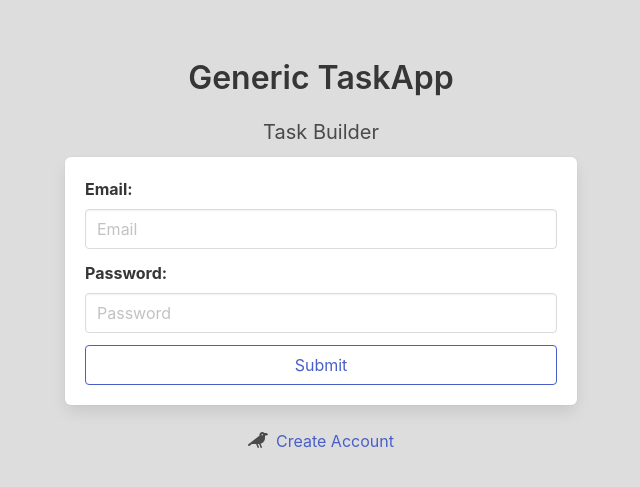
After one commit to ojeelafriend/generic-taskapp, a PHP site: page /public/login.html in a window 1280 px wide. The commit adds this page. Shown: the top 487 px of the page, without its empty margins (319-959 px from the left). Run offline with PHP 8.4, Linux system fonts and the light colour scheme; some libraries are stand-ins or nearby versions.

Commit message:
Implemento login y registro con sessiones y autorización de usuario (frontend/backend)

```diff
--- /dev/null
+++ b/public/js/Shared/Session.js
@@ -0,0 +1,15 @@
+class Session {
+  static async getProfile() {
+    let profile = await fetch(
+      "http://localhost/generic-taskapp/webservice/Network/session.php"
+    );
+
+    return await profile.json();
+  }
+
+  static async removeProfile() {
+    await fetch(
+      "http://localhost/generic-taskapp/webservice/Network/logout.php"
+    );
+  }
+}
--- /dev/null
+++ b/public/js/Shared/auth/authorize.js
@@ -0,0 +1,5 @@
+(async () => {
+  if (!(await Session.getProfile())) {
+    window.location.href = "http://localhost/generic-taskapp/public/login.html";
+  }
+})();
--- /dev/null
+++ b/public/js/Shared/auth/redirect.js
@@ -0,0 +1,6 @@
+(async () => {
+  if (await Session.getProfile()) {
+    window.location.href =
+      "http://localhost/generic-taskapp/public/taskapp.html";
+  }
+})();
--- a/public/js/Tasks/components/PageNumber.js
+++ b/public/js/Tasks/components/PageNumber.js
@@ -21,7 +21,7 @@ class PageNumber {
     return pageState.pages
       .map((number) => {
         return `
-          <button onclick="submitPage(${number})">${number}</button>
+          <button class="pagination" onclick="submitPage(${number})">${number}</button>
         `;
       })
       .join("");
--- a/public/js/Tasks/events/submit.js
+++ b/public/js/Tasks/events/submit.js
@@ -17,3 +17,8 @@ async function submitRemoveTask(itemId) {
   await submitPage(CurrentPage.getPage());
   await PageNumber.render();
 }
+
+async function logout() {
+  await Session.removeProfile();
+  window.location.reload();
+}
--- /dev/null
+++ b/public/js/Users/Notifier.js
@@ -0,0 +1,19 @@
+class Notifier {
+  static async send(data = new FormData()) {
+    let response = await fetch(
+      "http://localhost/generic-taskapp/webservice/Network/user/send.php",
+      { method: "POST", body: data }
+    );
+
+    return await response.json();
+  }
+
+  static async login(data = new FormData()) {
+    let response = await fetch(
+      "http://localhost/generic-taskapp/webservice/Network/user/login.php",
+      { method: "POST", body: data }
+    );
+
+    return await response.json();
+  }
+}
--- /dev/null
+++ b/public/js/Users/events/submit.js
@@ -0,0 +1,24 @@
+addEventListener("submit", (evt) => {
+  evt.preventDefault();
+});
+
+async function signup() {
+  let wrapper = new FormData(document.getElementById("signup"));
+
+  if (wrapper.get("password") !== wrapper.get("passwordConfirm"))
+    return alert("The password is not the same");
+
+  await Notifier.send(wrapper);
+}
+
+async function signin() {
+  let wrapper = new FormData(document.getElementById("signin"));
+
+  if (!(await Notifier.login(wrapper)))
+    return alert("Email or password incorrect");
+
+  const { username } = await Session.getProfile();
+
+  alert(`Welcome ${username}, let's start`);
+  window.location.reload();
+}
--- /dev/null
+++ b/public/login.html
@@ -0,0 +1,69 @@
+<!DOCTYPE html>
+<html lang="en">
+  <head>
+    <script src="./js/Shared/Session.js"></script>
+    <script src="./js/Shared/auth/redirect.js"></script>
+
+    <meta charset="UTF-8" />
+    <meta http-equiv="X-UA-Compatible" content="IE=edge" />
+    <meta name="viewport" content="width=device-width, initial-scale=1.0" />
+
+    <script
+      src="https://kit.fontawesome.com/4730ded679.js"
+      crossorigin="anonymous"
+    ></script>
+    <link
+      rel="stylesheet"
+      href="https://cdn.jsdelivr.net/npm/bulma@0.9.4/css/bulma.min.css"
+    />
+    <link rel="stylesheet" href="./styles/login.css" />
+    <title>Login</title>
+  </head>
+  <body>
+    <div class="mt-6 column">
+      <h1 class="title has-text-centered">Generic TaskApp</h1>
+      <h2 class="subtitle has-text-centered mt-2">Task Builder</h2>
+    </div>
+    <div class="box-login">
+      <form class="box" id="signin">
+        <div class="field">
+          <label class="label">Email:</label>
+          <div class="control">
+            <input
+              class="input"
+              type="email"
+              name="email"
+              placeholder="Email"
+            />
+          </div>
+        </div>
+        <div class="field">
+          <label class="label">Password:</label>
+          <div class="control">
+            <input
+              class="input"
+              type="password"
+              name="password"
+              placeholder="Password"
+            />
+          </div>
+        </div>
+        <input
+          class="button is-link is-outlined"
+          type="submit"
+          onclick="signin()"
+        />
+      </form>
+      <div class="footer-login has-text-centered">
+        <i class="fa-solid fa-crow"></i>
+        <a href="http://localhost/generic-taskapp/public/register.html"
+          >Create Account</a
+        >
+      </div>
+    </div>
+
+    <script src="./js/Shared/Session.js"></script>
+    <script src="./js/Users/Notifier.js"></script>
+    <script src="./js/Users/events/submit.js"></script>
+  </body>
+</html>
--- /dev/null
+++ b/public/styles/login.css
@@ -0,0 +1,27 @@
+html {
+  background-color: rgba(208, 207, 207, 0.696);
+}
+
+.box-login {
+  display: flex;
+  justify-content: space-evenly;
+  align-items: center;
+  flex-wrap: nowrap;
+  flex-direction: column;
+}
+
+.box-login > form {
+  display: grid;
+  min-width: 40%;
+  max-width: 90%;
+}
+
+.footer-login {
+  display: flex;
+  justify-content: center;
+}
+
+.footer-login > i {
+  margin-right: 0.5em;
+  margin-top: 0.2em;
+}
```
Also changed, not shown: public/js/Tasks/Notifier.js (+8 -8 lines), public/js/Tasks/components/TaskComponent.js (+14 -9 lines), public/panel.html (added, +21 -0 lines), public/register.html (added, +30 -0 lines), public/styles/taskapp.css (+27 -3 lines), public/taskapp.html (+60 -16 lines).
